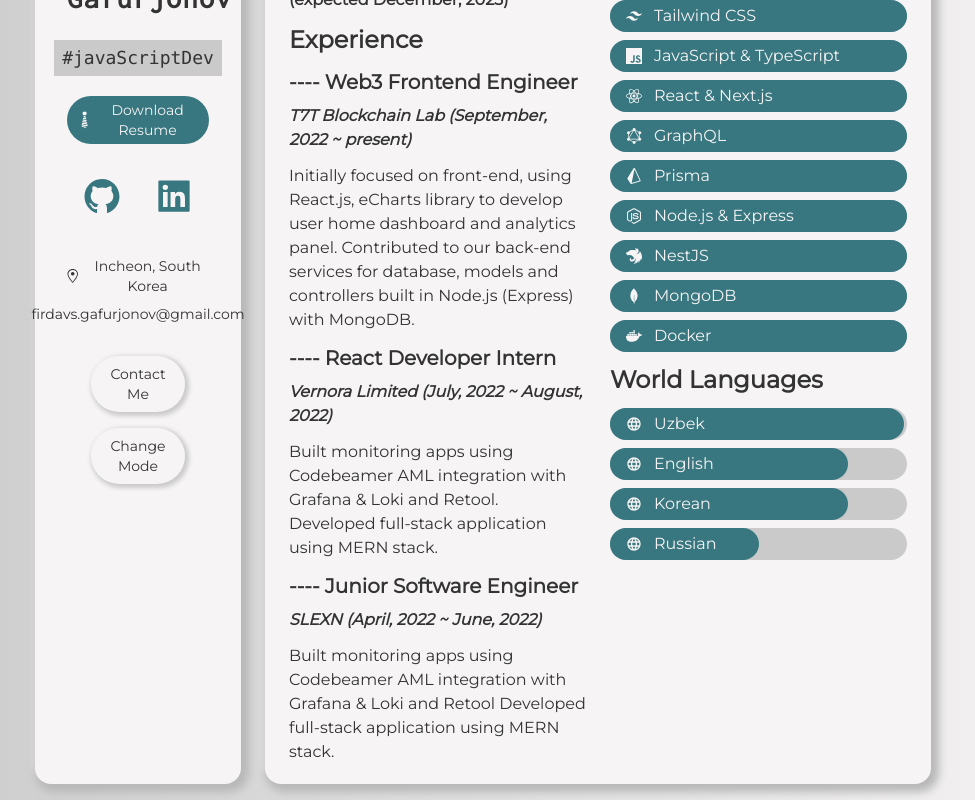
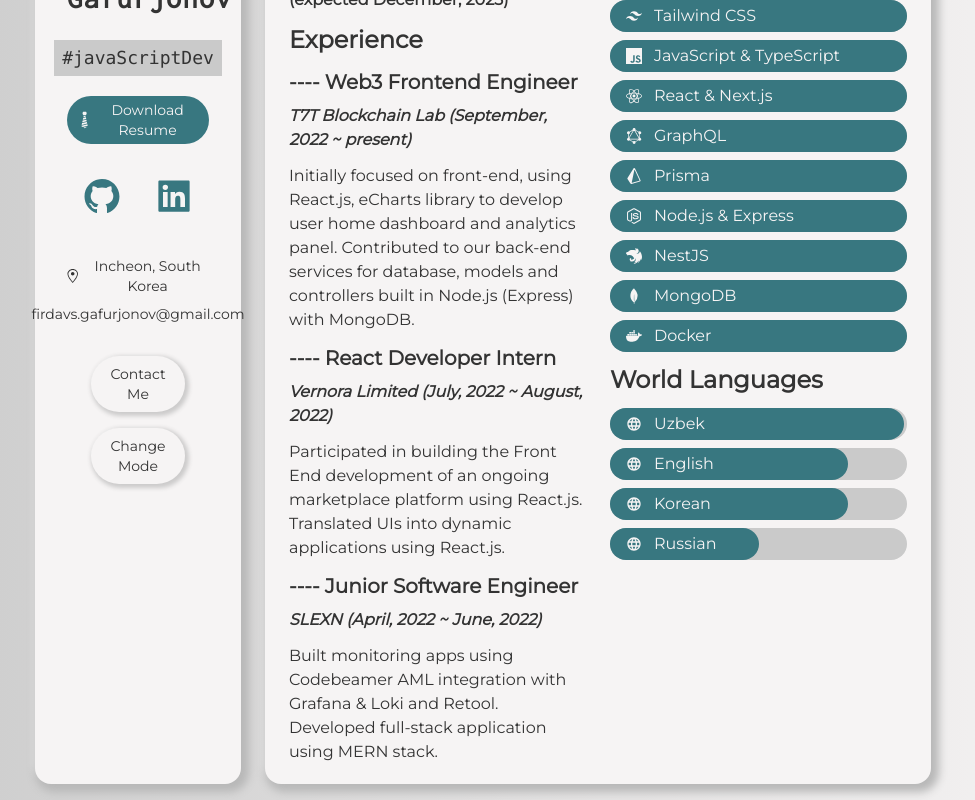
Before and after one commit to gfirik/portfolio, a Next.js app: page /resume in a window 1280 px wide. Shown: the part 276-1076 px from the top of the page, without its empty margins (157-1132 px from the left). Built offline with nearby package versions, Linux system fonts and the light colour scheme.

Commit message:
fix: type errors

```diff
--- a/data.ts
+++ b/data.ts
@@ -138,7 +138,7 @@
     name: "PayCard | Next.js & MongoDB",
     description:
       "PayCard with real-world credit cards integration. After validation, user will be able to proceed the payment" +
-      "The payment page is built with <b>Next.js</b> and <b>MongoDB</b>.",
+      "The payment page is built with Next.js and MongoDB.",
     image_path: "/images/payment-card.png",
     deployed_url: "https://payment-receiver.vercel.app/",
     github_url: "https://github.com/gfirik/payment-receiver-client",
--- a/pages/index.tsx
+++ b/pages/index.tsx
@@ -26,9 +26,9 @@
         </span>
         I&apos;m a <b>JavaScript developer</b> based in Incheon, Korea, with
         around 1 year of experience in the software industry. My focus area for
-        the past years has been front-end development with React and Next.js,
-        but I&apos;m also skilled in back-end development with <b>Node.js</b>{" "}
-        and <b>NestJS.</b>
+        the past years has been front-end development with <b>React</b> and{" "}
+        <b>Next.js</b>, but I&apos;m also skilled in back-end development with{" "}
+        <b>Node.js</b> and <b>NestJS.</b>
         <span className="text-xl font-extrabold text-ming">
           &nbsp;&lt;/p&gt;
         </span>
--- a/pages/resume.tsx
+++ b/pages/resume.tsx
@@ -54,9 +54,9 @@
                 Vernora Limited (July, 2022 ~ August, 2022)
               </p>
               <p className="my-3">
-                Built monitoring apps using Codebeamer AML integration with
-                Grafana & Loki and Retool. Developed full-stack application
-                using MERN stack.
+                Participated in building the Front End development of an ongoing
+                marketplace platform using React.js. Translated UIs into dynamic
+                applications using React.js.
               </p>
             </div>
             <div>
@@ -68,8 +68,8 @@
               </p>
               <p className="my-3">
                 Built monitoring apps using Codebeamer AML integration with
-                Grafana & Loki and Retool Developed full-stack application using
-                MERN stack.
+                Grafana & Loki and Retool. Developed full-stack application
+                using MERN stack.
               </p>
             </div>
           </motion.div>
```
